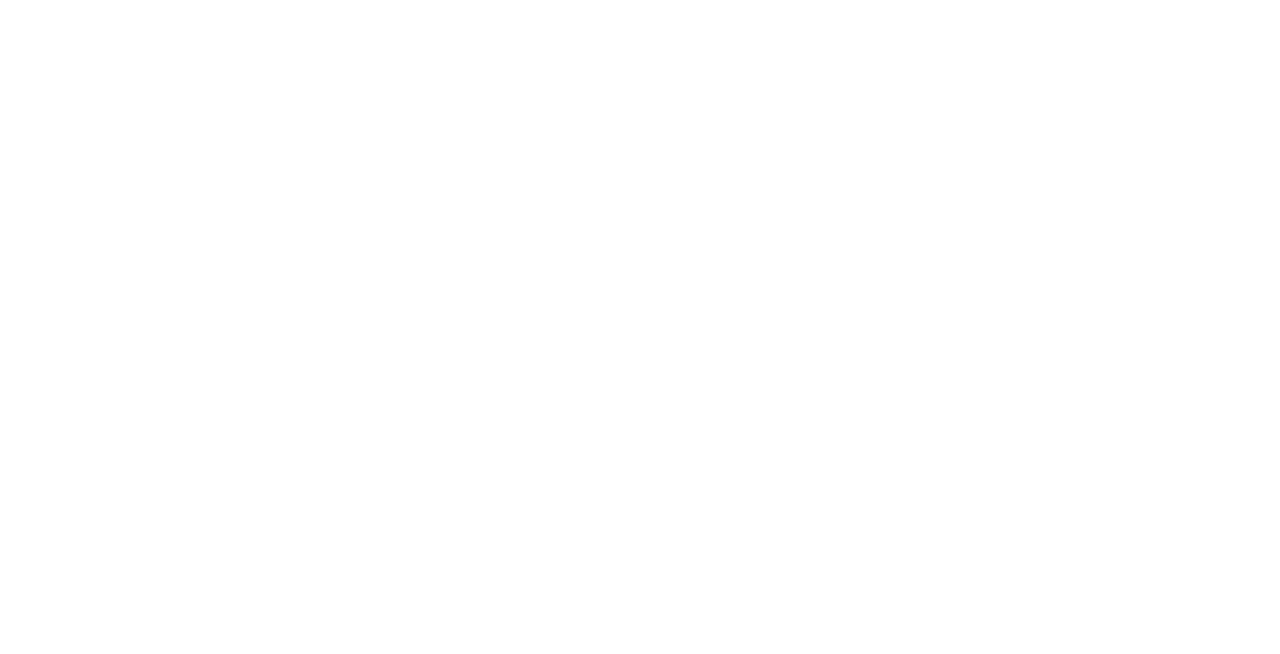
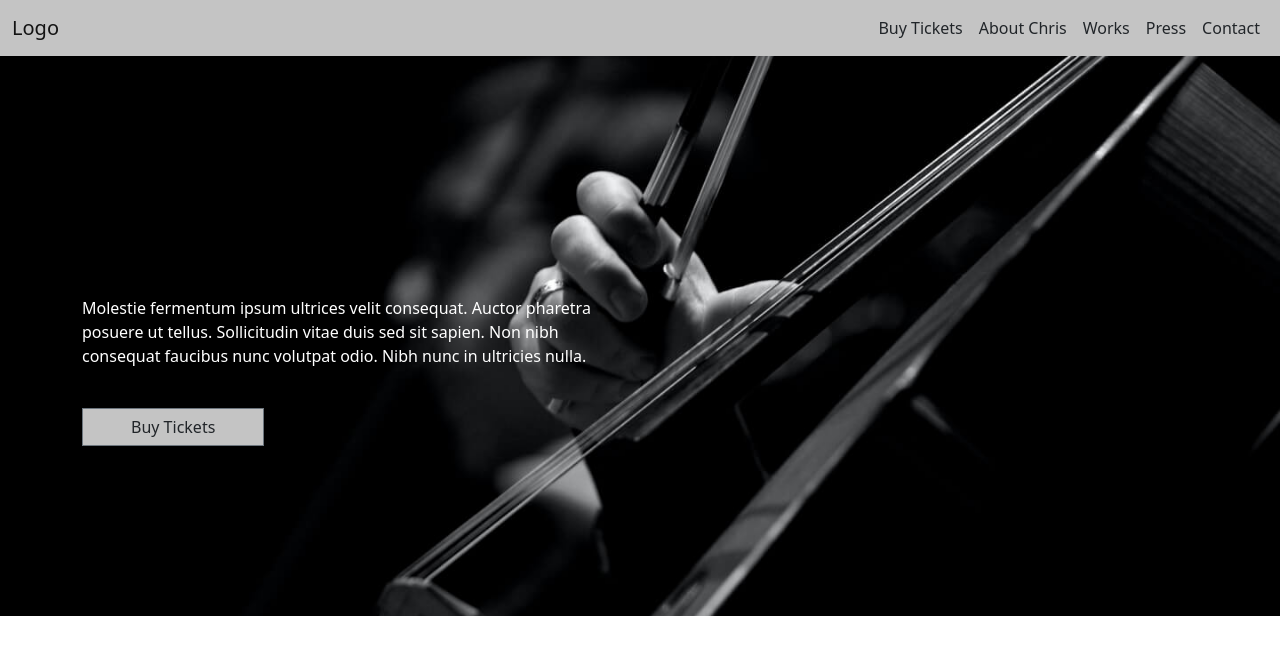
Before and after one commit to Boisset-C/musician_website_bootstrapV5.0, a plain HTML site: page index.html in a window 1280 px wide. Drawn offline with nearby package versions, Linux system fonts and the light colour scheme.

Commit message:
Added hero section

```diff
--- a/custom.css
+++ b/custom.css
@@ -0,0 +1,19 @@
+/* Body Styles */
+
+/* Nav Styles */
+.bg-custom-nav {
+    background-color: #c4c4c4;
+}
+
+/* Hero Styles */
+.bg-custom-hero {
+    background-image: url("./assets/hero-bg.jpg");
+    background-size: cover;
+    background-position: center center;
+    background-repeat: no-repeat;
+    height: 70vh;
+}
+
+.bg-custom-btn {
+     background-color: #c4c4c4;
+}
--- a/index.html
+++ b/index.html
@@ -11,7 +11,52 @@
     <title>Musician's Landing</title>
 </head>
 <body>
+    <!--navbar-->
+    <nav class="navbar navbar-expand-lg navbar-light bg-custom-nav">
+        <div class="container-fluid">
+          <a class="navbar-brand" href="#">Logo</a>
+          <button class="navbar-toggler" type="button" data-bs-toggle="collapse" data-bs-target="#navbarNav" aria-controls="navbarNav" aria-expanded="false" aria-label="Toggle navigation">
+            <span class="navbar-toggler-icon"></span>
+          </button>
+          <div class="collapse navbar-collapse flex-row-reverse" id="navbarNav">
+            <ul class="navbar-nav ">
+              <li class="nav-item">
+                <a class="nav-link text-dark" href="#">Buy Tickets</a>
+              </li>
+              <li class="nav-item">
+                <a class="nav-link text-dark" href="#">About Chris</a>
+              </li>
+              <li class="nav-item">
+                <a class="nav-link text-dark" href="#">Works</a>
+            </li>
+            <li class="nav-item">
+                  <a class="nav-link text-dark" href="#">Press</a>
+                </li>
+                <li class="nav-item">
+                    <a class="nav-link text-dark" href="#">Contact</a>
+              </li>
+            </ul>
+          </div>
+        </div>
+      </nav>
+    <!--end of navbar-->
+    <!--hero section-->
+    <section class="bg-custom-hero pt-5">
+        <div class="container-md mt-5">
+            <div class="row pt-5">
+                <div class="col-md-6 mt-5">
+                    <p class="text-white mt-5">
+                        Molestie fermentum ipsum ultrices velit consequat. Auctor pharetra posuere ut tellus. Sollicitudin vitae duis sed sit sapien. Non nibh consequat faucibus nunc volutpat odio. Nibh nunc in ultricies nulla.
+                    </p>
+                    <button type="button" class="btn btn-secondary text-dark bg-custom-btn rounded-0 px-5 mt-4">Buy Tickets</button>
+                </div>
+            </div>
+        </div>
+    </section>
+    <!--end of hero section-->
+    <!--form section-->
 
+    <!--end of form section-->
     <!--BootStrap CDN-->
     <script src="https://cdn.jsdelivr.net/npm/bootstrap@5.0.2/dist/js/bootstrap.bundle.min.js" integrity="sha384-MrcW6ZMFYlzcLA8Nl+NtUVF0sA7MsXsP1UyJoMp4YLEuNSfAP+JcXn/tWtIaxVXM" crossorigin="anonymous"></script>
 </body>
```
